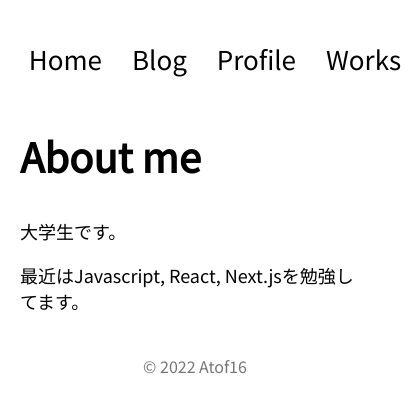
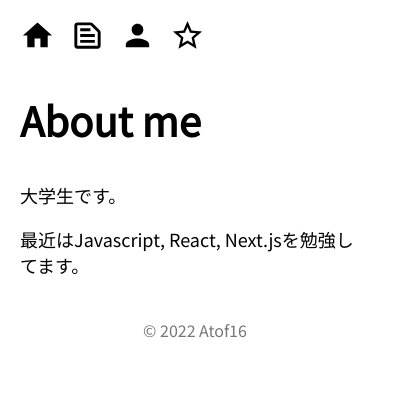
Before and after one commit to atof16/atof16-blog, a Next.js app: page /profile in a window 390 px wide. Shown: the top 412 px of the page, 416 px wide, since content can reach past the window. Built offline with nearby package versions, Linux system fonts and the light colour scheme.

Commit message:
ヘッダーのレイアウトを変更

```diff
--- a/package.json
+++ b/package.json
@@ -17,6 +17,7 @@
     "next": "12.1.6",
     "react": "18.1.0",
     "react-dom": "18.1.0",
+    "react-icons": "^4.4.0",
     "rehype-highlight": "^5.0.2",
     "rehype-sanitize": "^5.0.1",
     "rehype-stringify": "^9.0.3",
--- a/src/components/header.js
+++ b/src/components/header.js
@@ -1,4 +1,5 @@
 import Link from 'next/link';
+import { MdPerson, MdHome, MdOutlineTextSnippet, MdStarBorder } from 'react-icons/md';
 import styles from './header.module.css';
 
 export default function Header() {
@@ -11,20 +12,40 @@ export default function Header() {
               <Link href='/'>
                 <a className={styles.headerItemLink}>Home</a>
               </Link>
+              <Link href='/'>
+                <a>
+                  <MdHome className={styles.headerItemIcon} size={35} />
+                </a>
+              </Link>
             </li>
             <li className={styles.headerItem}>
               <Link href='/blog'>
                 <a className={styles.headerItemLink}>Blog</a>
+              </Link>
+              <Link href='/blog'>
+                <a>
+                  <MdOutlineTextSnippet className={styles.headerItemIcon} size={35} />
+                </a>
               </Link>
             </li>
             <li className={styles.headerItem}>
               <Link href='/profile'>
                 <a className={styles.headerItemLink}>Profile</a>
               </Link>
+              <Link href='/profile'>
+                <a>
+                  <MdPerson className={styles.headerItemIcon} size={35} />
+                </a>
+              </Link>
             </li>
             <li className={styles.headerItem}>
               <Link href='/works'>
                 <a className={styles.headerItemLink}>Works</a>
+              </Link>
+              <Link href='/works'>
+                <a>
+                  <MdStarBorder className={styles.headerItemIcon} size={35} />
+                </a>
               </Link>
             </li>
           </ul>
--- a/src/components/header.module.css
+++ b/src/components/header.module.css
@@ -1,27 +1,28 @@
 .header {
-  max-width: 840px;
+  max-width: 1530px;
   padding-left: 20px;
   padding-right: 20px;
+  height: 40px;
   margin-left: auto;
   margin-right: auto;
 }
 
 .headerNav {
+  padding-inline-start: 0px;
   display: flex;
-  margin: 25px;
-  justify-content: center;
+  justify-content: left;
 }
 
 .headerItem {
   text-align: center;
-  font-size: 26px;
+  font-size: 22px;
   list-style: none;
 }
 
 .headerItemLink {
   position: relative;
   display: block;
-  padding: 15px 15px;
+  margin-right: 15px;
   border-bottom: 2px solid transparent;
   color: #000;
 }
@@ -30,3 +31,25 @@
   border-bottom: 2px solid #0086ad;
   color: #0086ab;
 }
+
+.headerItemIcon {
+  position: relative;
+  display: none;
+  color: #000;
+  margin-right: 15px;
+}
+
+@media (max-width: 600px) {
+  .headerItemIcon {
+    position: relative;
+    display: block;
+  }
+
+  .headerItemIcon:hover {
+    color: #0086ab;
+  }
+
+  .headerItemLink {
+    display: none;
+  }
+}
```
Also changed, not shown: 1 other file (tests, documents, lock files or other folders).
